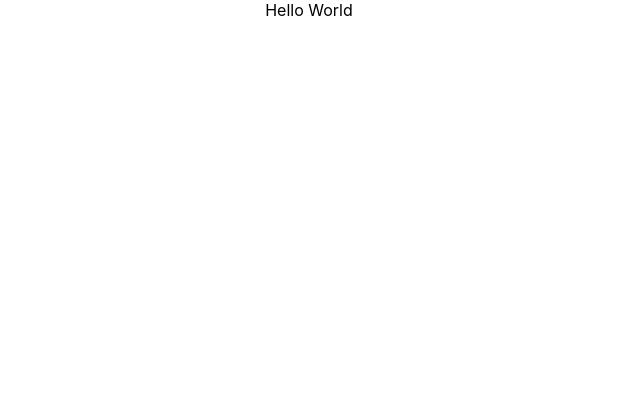
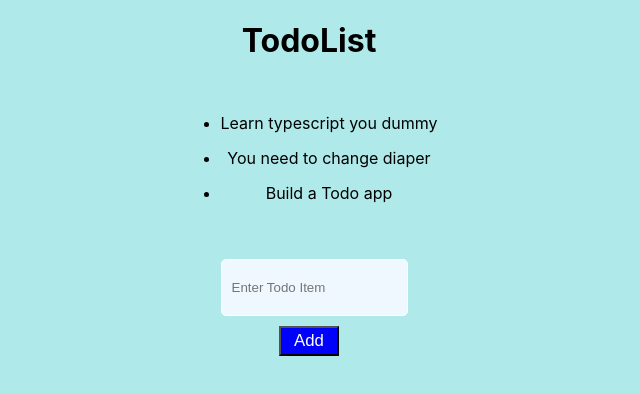
Before and after one commit to AntonPDC/react_typescript_todo_app, a React (Create React App) app: page / in a window 1280 px wide. Shown: the top 394 px of the page, without its empty margins (331-971 px from the left). Built offline with nearby package versions, Linux system fonts and the light colour scheme.

Commit message:
All-in-one, hindsight this would be broken up into separate commits

```diff
--- a/src/App.tsx
+++ b/src/App.tsx
@@ -1,10 +1,11 @@
-import React from 'react';
-import './App.css';
+import React from "react";
+import "./App.css";
+import { TodoList } from "./TodoList";
 
 function App() {
   return (
     <div className="App">
-      Hello World
+      <TodoList />
     </div>
   );
 }
--- /dev/null
+++ b/src/TodoList.tsx
@@ -0,0 +1,64 @@
+import React, { useState } from "react";
+
+interface item {
+  id: number;
+  text: string;
+  completed: boolean;
+}
+
+export const TodoList: React.FC = () => {
+  const [todos, setTodos] = useState<item[]>([
+    { id: 1, text: "Learn typescript you dummy", completed: false },
+    { id: 2, text: "You need to change diaper", completed: false },
+    { id: 3, text: "Build a Todo app", completed: false },
+  ]);
+
+  const [input, setInput] = useState<string>("");
+
+  const handleToggle = (id: number) => {
+    const newTodos: item[] = todos.map((todo) => {
+      if (todo.id === id) {
+        return { ...todo, completed: !todo.completed };
+      }
+      return todo;
+    });
+    setTodos(newTodos);
+  };
+
+  // const handleToggle1 = (id: number) => {
+  //   const newTodos: item[] = []
+  //   for(let i = 0; i < todos.length; i++){
+  //     const todo: item = todos[i];
+  //     if(todo.id === id){
+  //       return { ...todo, completed: !todo.completed}
+  //     }
+  //     return todo;
+  //     }
+  //   }
+  const handleClick = () => {
+    const newTodo: item = { id: Date.now(), text: input, completed: false };
+    setTodos([...todos, newTodo]);
+  };
+  return (
+    <div className="main-container">
+      <h1>TodoList</h1>
+      <ul>
+        {todos.map((todo) => (
+          <li
+            key={todo.id}
+            onClick={() => handleToggle(todo.id)}
+            style={{ textDecoration: todo.completed ? "line-through" : "none" }}
+          >
+            {todo.text}
+          </li>
+        ))}
+      </ul>
+      <input
+        type="text"
+        placeholder="Enter Todo Item"
+        onChange={(e) => setInput(e.currentTarget.value)}
+      />
+      <button onClick={handleClick}>Add</button>
+    </div>
+  );
+};
--- a/src/index.css
+++ b/src/index.css
@@ -1,13 +1,49 @@
 body {
   margin: 0;
-  font-family: -apple-system, BlinkMacSystemFont, 'Segoe UI', 'Roboto', 'Oxygen',
-    'Ubuntu', 'Cantarell', 'Fira Sans', 'Droid Sans', 'Helvetica Neue',
+  padding: 0;
+  box-sizing: border-box;
+  background-color: rgb(175, 233, 233);
+  font-family: -apple-system, BlinkMacSystemFont, "Segoe UI", "Roboto", "Oxygen",
+    "Ubuntu", "Cantarell", "Fira Sans", "Droid Sans", "Helvetica Neue",
     sans-serif;
   -webkit-font-smoothing: antialiased;
   -moz-osx-font-smoothing: grayscale;
 }
 
 code {
-  font-family: source-code-pro, Menlo, Monaco, Consolas, 'Courier New',
+  font-family: source-code-pro, Menlo, Monaco, Consolas, "Courier New",
     monospace;
 }
+
+.main-container {
+  height: 100 vh;
+  display: flex;
+  flex-direction: column;
+  justify-content: center;
+  align-items: center;
+}
+
+input {
+  height: 35px;
+  width: 165px;
+  background-color: aliceblue;
+  border-radius: 5px;
+  padding: 10px;
+  border: 1px solid white;
+  margin-left: 10px;
+  margin-top: 40px;
+}
+
+li {
+  margin-top: 15px;
+}
+
+button {
+  height: 30px;
+  width: 60px;
+  background-color: blue;
+  color: white;
+  font-size: 1.05rem;
+  margin-top: 10px;
+  cursor: pointer;
+}
```
Also changed, not shown: src/index.tsx (+6 -6 lines), 1 other file (tests, documents, lock files or other folders).
